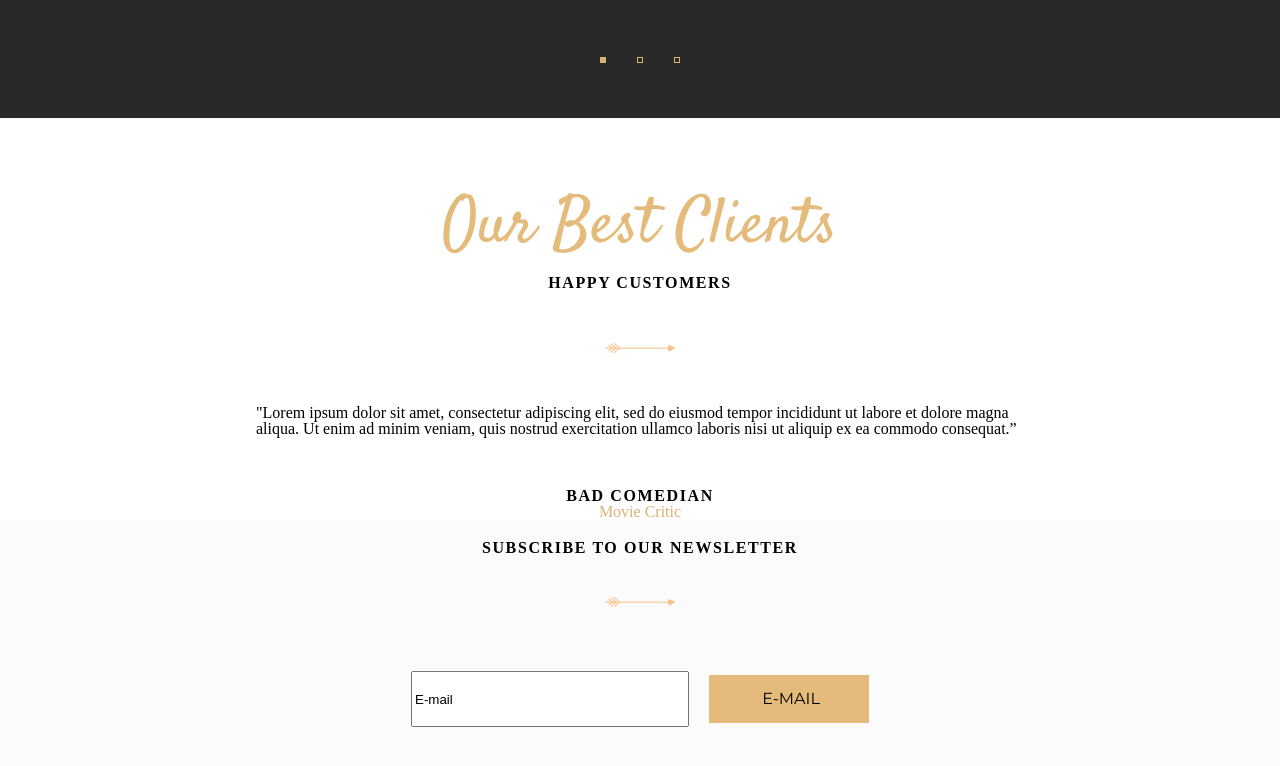
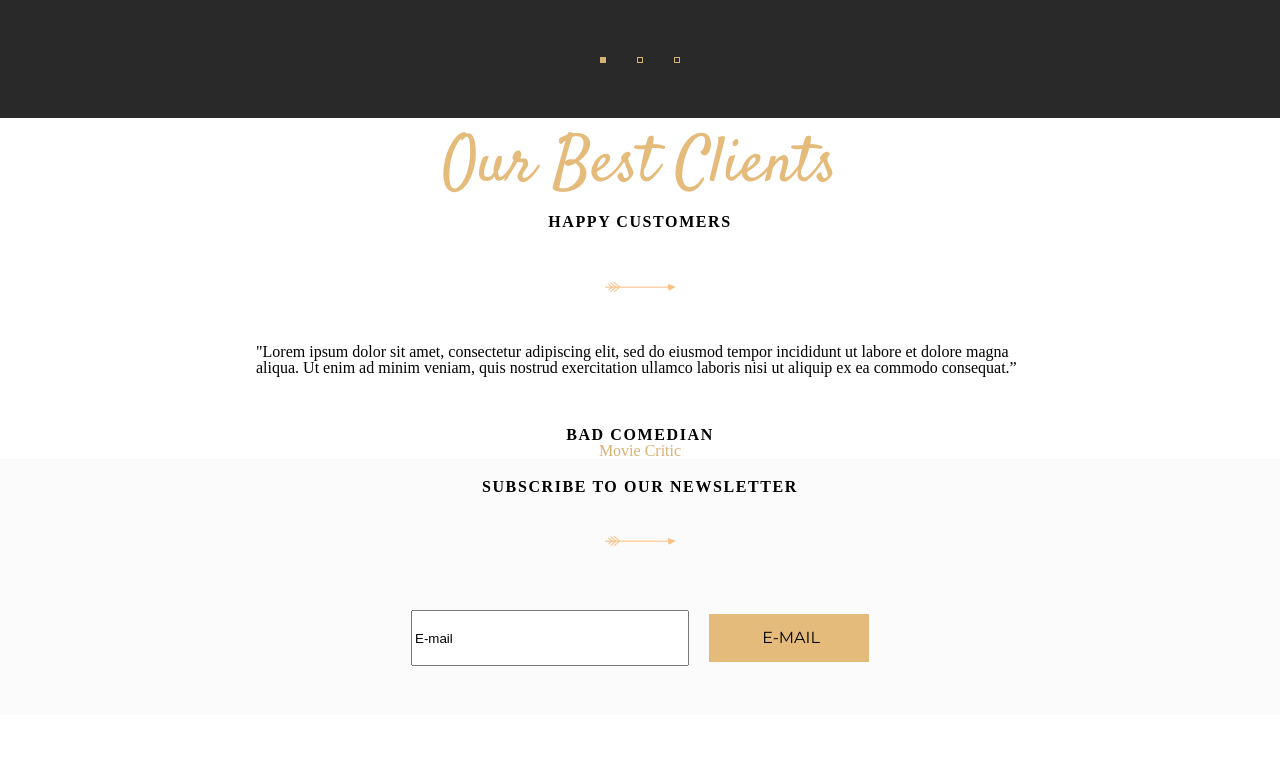
Before and after one commit to keatshyperion/web290, a plain HTML site: page index.html in a window 1280 px wide. Shown: the part 9068-9834 px from the top of the page. After the commit the page ends 9783 px from the top, so only its background shows below. Drawn offline with Linux system fonts and the light colour scheme; a web font is replaced by a local one.

Commit message:
Update style.css

```diff
--- a/css/style.css
+++ b/css/style.css
@@ -966,11 +966,11 @@ width:30%;
 
 .cust {
   background-color: white;
-  min-height: 300px;
+  min-height: 20rem;
   flex-wrap: wrap;
   align-items: center; }
   .cust header {
-    margin-top: 6%;
+    margin-top: 1rem;
     text-align: center; }
   .cust img {
     margin-bottom: 4%; }
```
